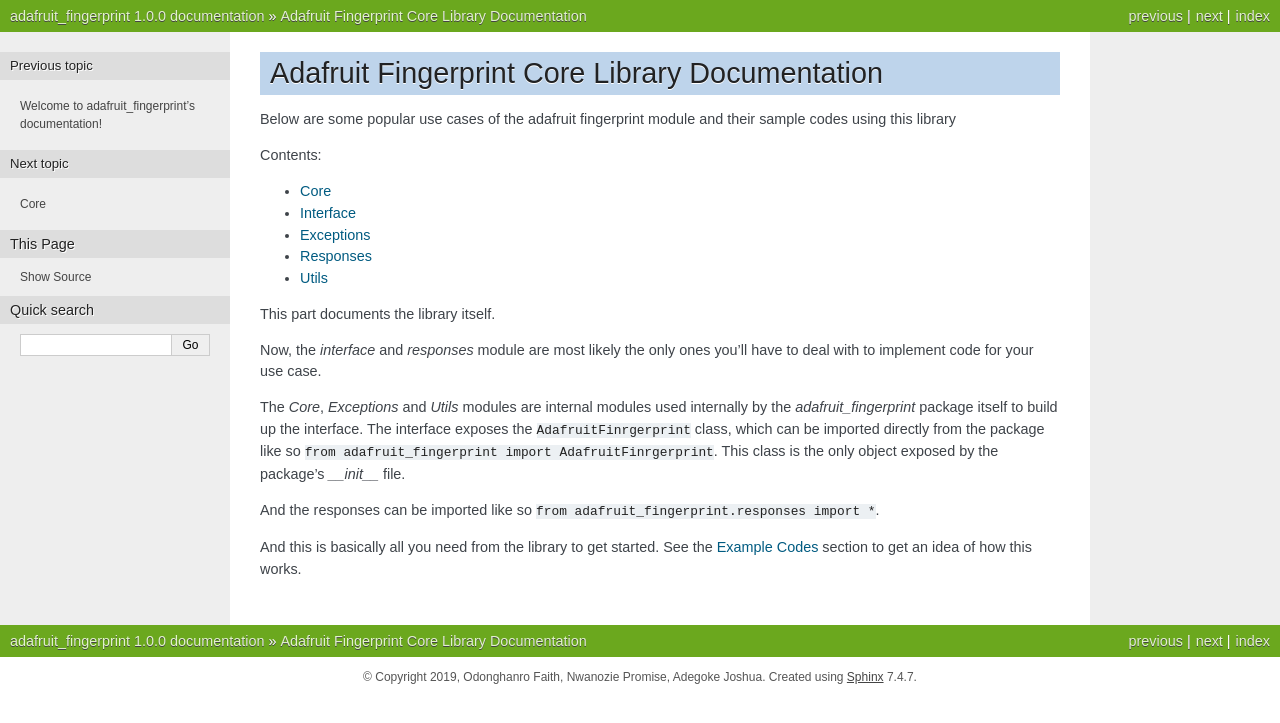
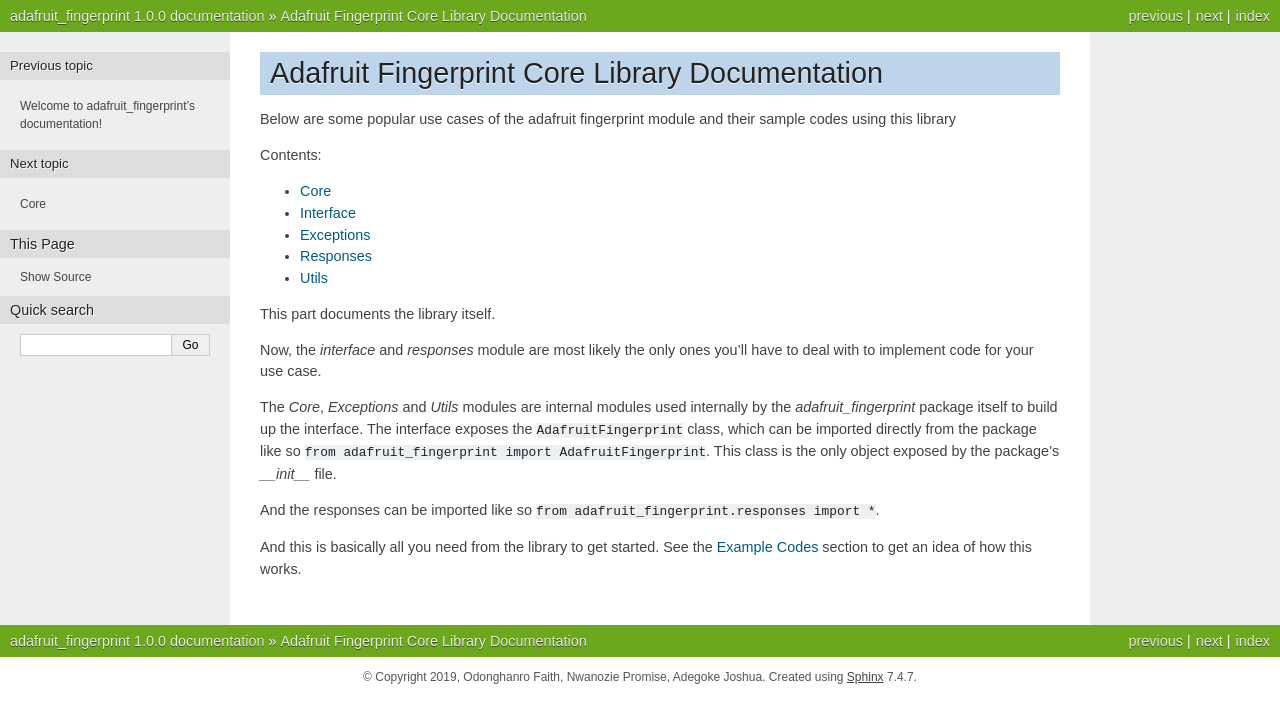
Before and after one commit to cerebrohivetech/adafruit-fingerprint, a Sphinx documentation site: the page built from docs/source/adafruit_fingerprint/index.rst, in a window 1280 px wide. Shown: the top 723 px of the page. Built offline with Sphinx 7.4.7, drawn with Linux system fonts in a browser that asks for light colours.

Commit message:
Fix typos

```diff
--- a/docs/source/adafruit_fingerprint/index.rst
+++ b/docs/source/adafruit_fingerprint/index.rst
@@ -21,9 +21,9 @@
 
 The `Core`, `Exceptions` and `Utils` modules are internal modules used
 internally by the `adafruit_fingerprint` package itself to build up the
-interface. The interface exposes the ``AdafruitFinrgerprint`` class,
+interface. The interface exposes the ``AdafruitFingerprint`` class,
 which can be imported directly from the package like so
-``from adafruit_fingerprint import AdafruitFinrgerprint``. This class is
+``from adafruit_fingerprint import AdafruitFingerprint``. This class is
 the only object exposed by the package's `__init__` file.
 
 And the responses can be imported like so
```
